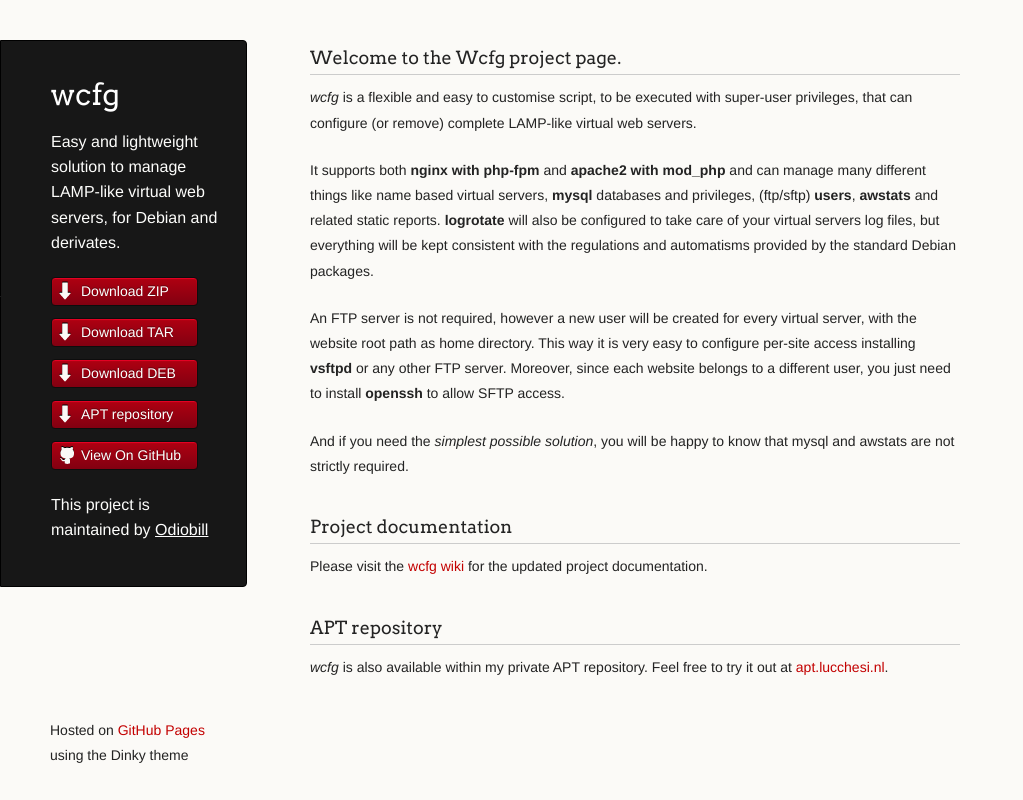
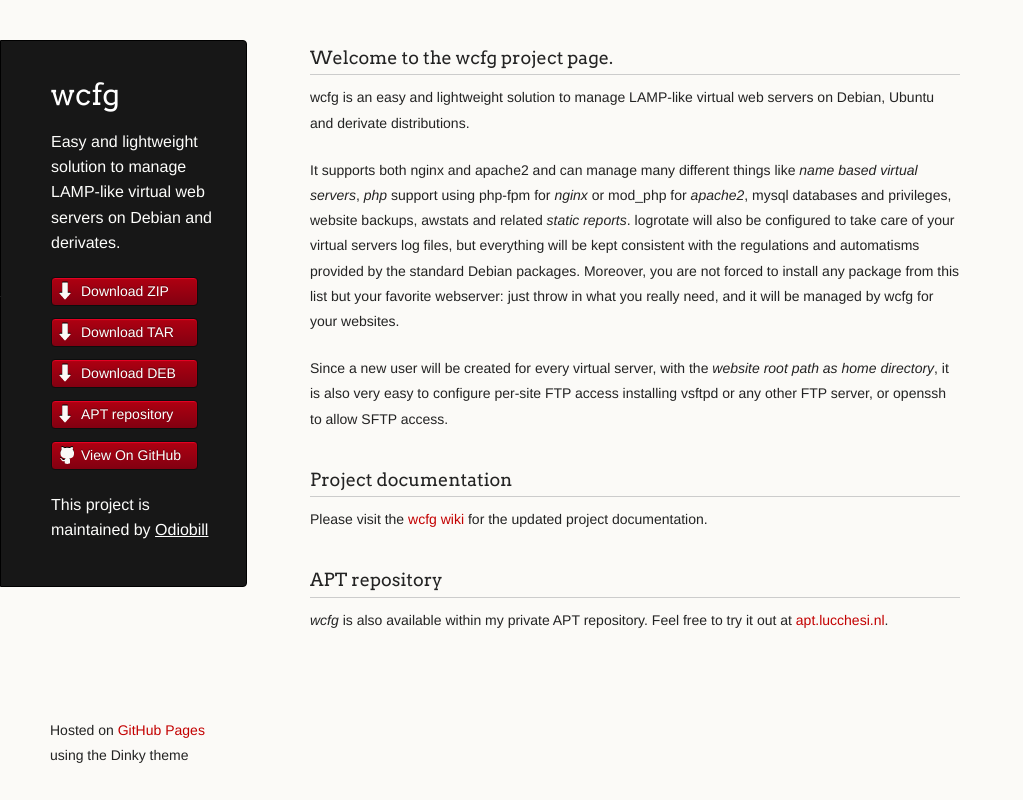
Before and after one commit to Odiobill/wcfg, a plain HTML site: page index.html in a window 1280 px wide. Shown: the whole page, without its empty margins (0-1023 px from the left). Drawn offline with Linux system fonts and the light colour scheme.

Commit message:
Version 1.1

```diff
--- a/index.html
+++ b/index.html
@@ -17,11 +17,11 @@
     <div class="wrapper">
       <header>
         <h1 class="header">wcfg</h1>
-        <p class="header">Easy and lightweight solution to manage LAMP-like virtual web servers, for Debian and derivates.</p>
+        <p class="header">Easy and lightweight solution to manage LAMP-like virtual web servers on Debian and derivates.</p>
         <ul>
           <li class="download"><a class="buttons" href="https://github.com/Odiobill/wcfg/zipball/master">Download ZIP</a></li>
           <li class="download"><a class="buttons" href="https://github.com/Odiobill/wcfg/tarball/master">Download TAR</a></li>
-          <li class="download"><a class="buttons" href="http://odiobill.github.com/wcfg/wcfg_1.0-9_all.deb">Download DEB</a></li>
+          <li class="download"><a class="buttons" href="http://odiobill.github.com/wcfg/wcfg_1.1-1_all.deb">Download DEB</a></li>
           <li class="download"><a class="buttons" href="http://apt.lucchesi.nl/">APT repository</a></li>
           <li><a class="buttons github" href="https://github.com/Odiobill/wcfg">View On GitHub</a></li>
         </ul>
@@ -31,12 +31,10 @@
 
       </header>
       <section>
-	<h3>Welcome to the Wcfg project page.</h3>
-<p><em>wcfg</em> is a flexible and easy to customise script, to be executed with super-user privileges, that can configure (or remove) complete LAMP-like virtual web servers.</p>
-<p>It supports both <strong>nginx with php-fpm</strong> and <strong>apache2 with mod_php</strong> and can manage many different things like name based virtual servers, <strong>mysql</strong> databases and privileges, (ftp/sftp) <strong>users</strong>, <strong>awstats</strong> and related static reports. <strong>logrotate</strong> will also be configured to take care of your virtual servers log files, but everything will be kept consistent with the regulations and automatisms provided by the standard Debian packages.</p>
-<p>An FTP server is not required, however a new user will be created for every virtual server, with the website root path as home directory. This way it is very easy to configure per-site access installing <strong>vsftpd</strong> or any other FTP server. Moreover, since each website belongs to a different user, you just need to install <strong>openssh</strong> to allow SFTP access.</p>
-<p>And if you need the <em>simplest possible solution</em>, you will be happy
-to know that mysql and awstats are not strictly required.</p>
+	<h3>Welcome to the wcfg project page.</h3>
+<p><b>wcfg</b> is an easy and lightweight solution to manage LAMP-like virtual web servers on Debian, Ubuntu and derivate distributions.</p>
+<p>It supports both <b>nginx</b> and <b>apache2</b> and can manage many different things like <em>name based virtual servers</em>, <em>php</em> support using <b>php-fpm</b> for <em>nginx</em> or <b>mod_php</b> for <em>apache2</em>, <b>mysql</b> databases and privileges, website <b>backups</b>, <b>awstats</b> and related <em>static reports</em>. <b>logrotate</b> will also be configured to take care of your virtual servers log files, but everything will be kept consistent with the regulations and automatisms provided by the standard Debian packages. Moreover, <b>you are not forced to install any package from this list</b> but your favorite webserver: just throw in what you really need, and it will be managed by <b>wcfg</b> for your websites.</p>
+<p>Since a new <b>user</b> will be created for every virtual server, with the <em>website root path as home directory</em>, it is also very easy to configure per-site FTP access installing <b>vsftpd</b> or any other FTP server, or <b>openssh</b> to allow SFTP access.</p>
 
 	<h3>Project documentation</h3>
 <p>Please visit the <a href="https://github.com/Odiobill/wcfg/wiki">wcfg wiki</a> for the updated project documentation.</p>
```
Also changed, not shown: 2 other files.
